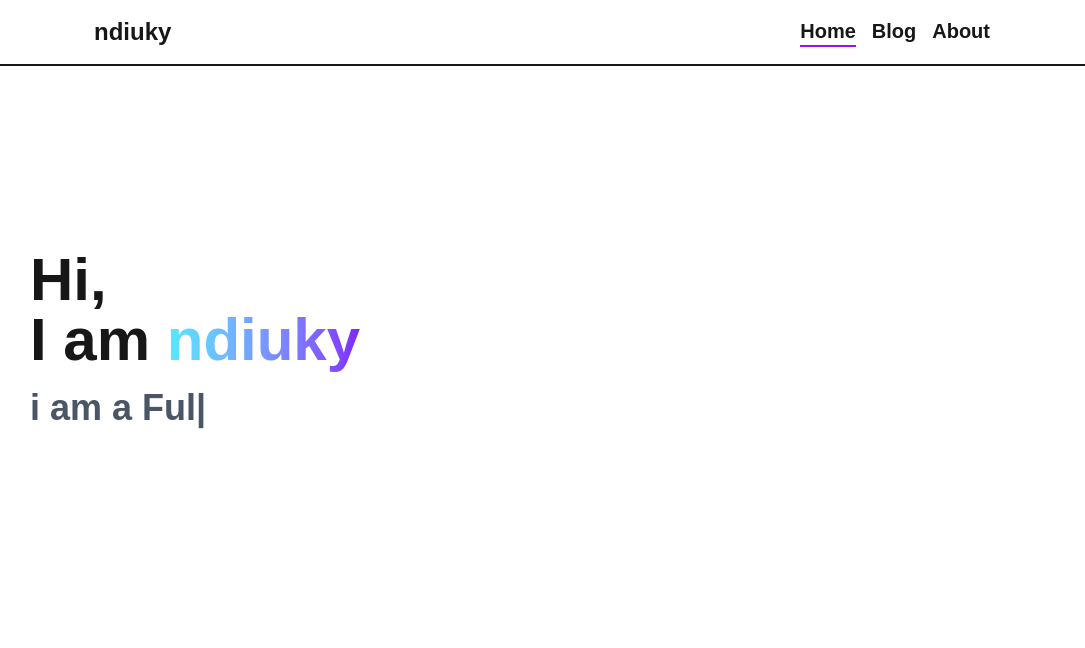
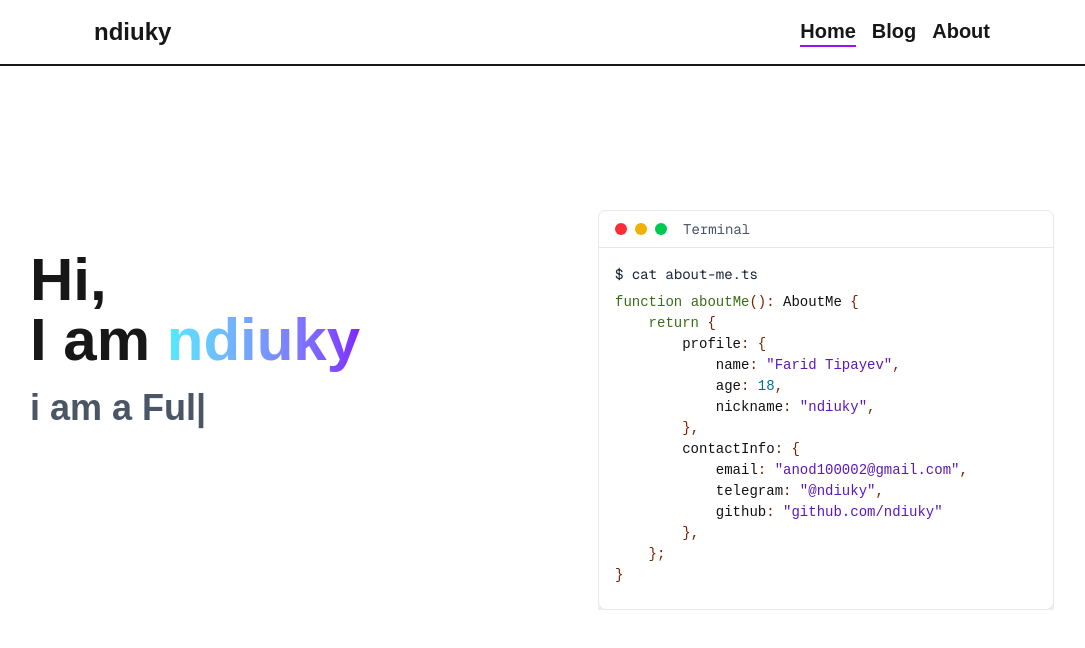
Before and after one commit to ndiuky/website, a Next.js app: page / in a window 1280 px wide. Shown: the top 648 px of the page, without its empty margins (98-1183 px from the left). Built offline with nearby package versions, Linux system fonts and the light colour scheme.

Commit message:
feat: add terminal

```diff
--- a/package.json
+++ b/package.json
@@ -12,6 +12,7 @@
   },
   "dependencies": {
     "next": "15.3.1",
+    "prismjs": "^1.30.0",
     "react": "^19.0.0",
     "react-dom": "^19.0.0",
     "react-type-animation": "^3.2.0"
@@ -20,6 +21,7 @@
     "@eslint/eslintrc": "^3",
     "@tailwindcss/postcss": "^4",
     "@types/node": "^20",
+    "@types/prismjs": "^1.26.5",
     "@types/react": "^19",
     "@types/react-dom": "^19",
     "eslint": "^9",
--- /dev/null
+++ b/src/app/_components/Termainal/Termainal.tsx
@@ -0,0 +1,28 @@
+import { highlightedCode } from "@/helpers/highlightedCode";
+import "./Terminal.css";
+
+export const Terminal = () => {
+  return (
+    <div className="max-w-2xl w-full rounded-lg overflow-hidden shadow-2xl bg-white dark:bg-black border border-gray-200 dark:border-gray-800">
+      <div className="flex items-center px-4 py-2 border-b border-gray-200 dark:border-gray-800 space-x-2">
+        <div className="w-3 h-3 rounded-full bg-red-500" />
+        <div className="w-3 h-3 rounded-full bg-yellow-500" />
+        <div className="w-3 h-3 rounded-full bg-green-500" />
+        <span className="text-sm text-gray-600 dark:text-gray-400 ml-2 font-mono">
+          Terminal
+        </span>
+      </div>
+      <div className="p-4 font-mono text-sm">
+        <div className="text-gray-800 dark:text-white mb-2">
+          $ cat about-me.ts
+        </div>
+        <pre className="overflow-x-auto">
+          <code
+            className="language-typescript invert dark:invert-0"
+            dangerouslySetInnerHTML={{ __html: highlightedCode }}
+          />
+        </pre>
+      </div>
+    </div>
+  );
+};
--- /dev/null
+++ b/src/app/_components/Termainal/Terminal.css
@@ -0,0 +1,210 @@
+code[class*="language-"],
+pre[class*="language-"] {
+  text-align: left;
+  white-space: pre;
+  word-spacing: normal;
+  word-break: normal;
+  word-wrap: normal;
+  color: #eee;
+  background: transparent;
+  font-family:
+    Roboto Mono,
+    monospace;
+  font-size: 1em;
+  line-height: 1.5em;
+
+  -moz-tab-size: 4;
+  -o-tab-size: 4;
+  tab-size: 4;
+
+  -webkit-hyphens: none;
+  -moz-hyphens: none;
+  -ms-hyphens: none;
+  hyphens: none;
+}
+
+/* Remove or comment out these selection styles */
+/*
+ code[class*="language-"]::-moz-selection,
+ pre[class*="language-"]::-moz-selection,
+ code[class*="language-"] ::-moz-selection,
+ pre[class*="language-"] ::-moz-selection {
+	 background: #363636;
+ }
+
+ code[class*="language-"]::selection,
+ pre[class*="language-"]::selection,
+ code[class*="language-"] ::selection,
+ pre[class*="language-"] ::selection {
+	 background: #363636;
+ }
+ */
+
+pre[class*="language-"] {
+  overflow: auto;
+  position: relative;
+  margin: 0.5em 0;
+  padding: 0;
+}
+
+:not(pre) > code[class*="language-"] {
+  white-space: normal;
+  border-radius: 0.2em;
+  padding: 0.1em;
+}
+
+.language-css > code,
+.language-sass > code,
+.language-scss > code {
+  color: #fd9170;
+}
+
+[class*="language-"] .namespace {
+  opacity: 0.7;
+}
+
+.token.atrule {
+  color: #c792ea;
+}
+
+.token.attr-name {
+  color: #ffcb6b;
+}
+
+.token.attr-value {
+  color: #a5e844;
+}
+
+.token.attribute {
+  color: #a5e844;
+}
+
+.token.boolean {
+  color: #c792ea;
+}
+
+.token.builtin {
+  color: #ffcb6b;
+}
+
+.token.cdata {
+  color: #80cbc4;
+}
+
+.token.char {
+  color: #80cbc4;
+}
+
+.token.class {
+  color: #ffcb6b;
+}
+
+.token.class-name {
+  color: #f2ff00;
+}
+
+.token.comment {
+  color: #616161;
+}
+
+.token.constant {
+  color: #c792ea;
+}
+
+.token.deleted {
+  color: #ff6666;
+}
+
+.token.doctype {
+  color: #616161;
+}
+
+.token.entity {
+  color: #ff6666;
+}
+
+.token.function {
+  color: #c792ea;
+}
+
+.token.hexcode {
+  color: #f2ff00;
+}
+
+.token.id {
+  color: #c792ea;
+  font-weight: bold;
+}
+
+.token.important {
+  color: #c792ea;
+  font-weight: bold;
+}
+
+.token.inserted {
+  color: #80cbc4;
+}
+
+.token.keyword {
+  color: #c792ea;
+}
+
+.token.number {
+  color: #fd9170;
+}
+
+.token.operator {
+  color: #89ddff;
+}
+
+.token.prolog {
+  color: #616161;
+}
+
+.token.property {
+  color: #80cbc4;
+}
+
+.token.pseudo-class {
+  color: #a5e844;
+}
+
+.token.pseudo-element {
+  color: #a5e844;
+}
+
+.token.punctuation {
+  color: #89ddff;
+}
+
+.token.regex {
+  color: #f2ff00;
+}
+
+.token.selector {
+  color: #ff6666;
+}
+
+.token.string {
+  color: #a5e844;
+}
+
+.token.symbol {
+  color: #c792ea;
+}
+
+.token.tag {
+  color: #ff6666;
+}
+
+.token.unit {
+  color: #fd9170;
+}
+
+.token.url {
+  color: #ff6666;
+}
+
+.token.variable {
+  color: #ff6666;
+}
--- a/src/app/_components/index.ts
+++ b/src/app/_components/index.ts
@@ -1 +1,2 @@
 export * from "./Navbar/Navbar";
+export * from "./Termainal/Termainal";
--- a/src/app/_widgets/Header/Header.tsx
+++ b/src/app/_widgets/Header/Header.tsx
@@ -1,5 +1,3 @@
-"use client";
-
 import { Navbar } from "@/app/_components";
 
 export const Header = () => {
--- a/src/app/_widgets/Main/Main.tsx
+++ b/src/app/_widgets/Main/Main.tsx
@@ -1,4 +1,5 @@
 import { AnimatedText } from "@/app/_ui";
+import { Terminal } from "@/app/_components";
 
 export const Main = () => {
   return (
@@ -12,6 +13,9 @@ export const Main = () => {
         </h1>
         <AnimatedText />
       </div>
+      <div className="w-full lg:w-[45%] mt-8 lg:mt-0 min-h-[320px] -mr-3 sm:mr-0 overflow-hidden">
+        <Terminal />
+      </div>
     </main>
   );
 };
--- /dev/null
+++ b/src/helpers/fullCode.ts
@@ -0,0 +1,14 @@
+export const fullCode = `function aboutMe(): AboutMe {
+    return {
+        profile: {
+            name: "Farid Tipayev",
+            age: 18,
+            nickname: "ndiuky",
+        },
+        contactInfo: {
+            email: "anod100002@gmail.com",
+            telegram: "@ndiuky",
+            github: "github.com/ndiuky"
+        },
+    };
+}`;
--- /dev/null
+++ b/src/helpers/highlightedCode.ts
@@ -0,0 +1,9 @@
+import Prism from "prismjs";
+import "prismjs/components/prism-typescript";
+import { fullCode } from "./fullCode";
+
+export const highlightedCode = Prism.highlight(
+  fullCode,
+  Prism.languages.typescript,
+  "typescript",
+);
```
Also changed, not shown: 1 other file (tests, documents, lock files or other folders).
